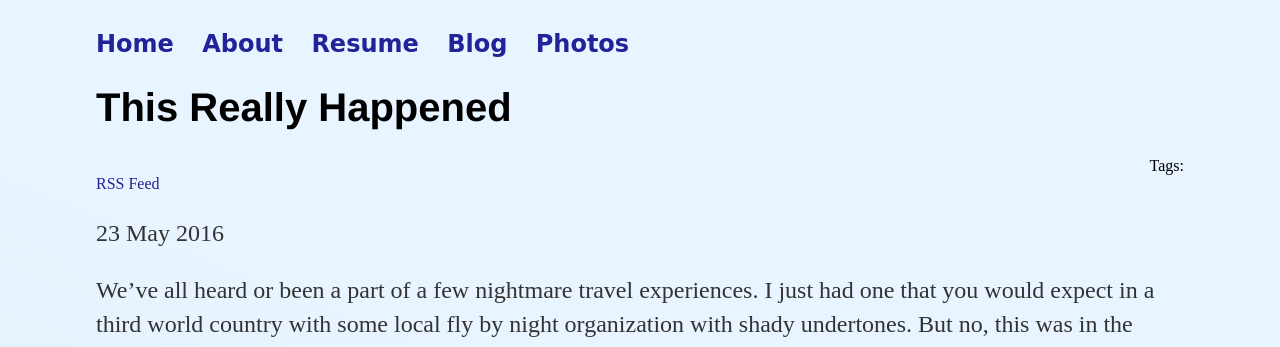
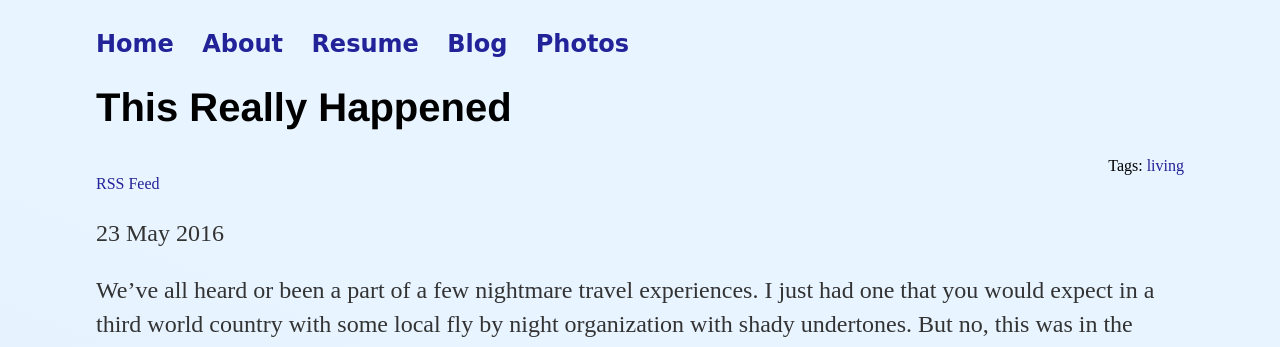
Before and after one commit to mo4dawg/mo4dawg.github.io, a Jekyll site: the page built from _posts/2016-05-23-this-really-happened.md, in a window 1280 px wide and 900 px high. Shown: the top 347 px of the window. Built offline with Jekyll 4.4.1, drawn with Linux system fonts in a browser that asks for light colours.

Commit message:
Update 2016-05-23-this-really-happened.md

```diff
--- a/_posts/2016-05-23-this-really-happened.md
+++ b/_posts/2016-05-23-this-really-happened.md
@@ -2,6 +2,9 @@
 layout: post
 title: "This Really Happened"
 date: 2016-05-23
+tags:
+- living
+published: true
 ---
 
 We've all heard or been a part of a few nightmare travel experiences.  I just had one that you would expect in a third world country with some local fly by night organization with shady undertones.  But no, this was in the good old USA involving companies you know of. Maybe you even like these companies.  I don't.
```
